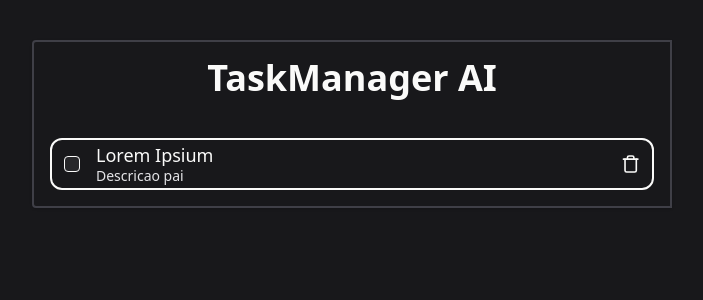
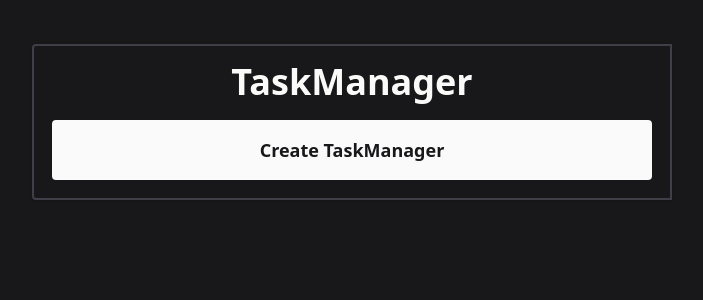
Before and after one commit to bielb1b2/task-manager-fiap, a React app in the folder frontend/: page / in a window 1280 px wide. Shown: the top 300 px of the page, without its empty margins (288-991 px from the left). Built offline with nearby package versions, Linux system fonts and the light colour scheme; the HTML template or start-up script is replaced by a standard one.

Commit message:
feat(user): create user button

```diff
--- a/frontend/package.json
+++ b/frontend/package.json
@@ -11,12 +11,16 @@
   },
   "dependencies": {
     "@radix-ui/react-checkbox": "^1.3.3",
+    "@radix-ui/react-dialog": "^1.1.15",
     "@tailwindcss/vite": "^4.1.17",
+    "ky": "^1.14.0",
     "lucide-react": "^0.554.0",
     "react": "^19.2.0",
     "react-dom": "^19.2.0",
     "tailwind-merge": "^3.4.0",
-    "tailwindcss": "^4.1.17"
+    "tailwindcss": "^4.1.17",
+    "uuidv7": "^1.0.2",
+    "zustand": "^5.0.8"
   },
   "devDependencies": {
     "@eslint/js": "^9.39.1",
--- a/frontend/src/App.tsx
+++ b/frontend/src/App.tsx
@@ -1,26 +1,30 @@
+import { uuidv7 } from "uuidv7"
+
 import { twMerge } from "tailwind-merge"
-import { CardBox } from "./components/card-box"
+import { CardList } from "./card-list"
+import { CreateUser } from "./create-user"
+import { useUser } from "./hooks/useUser"
+
 
 function App() {
+  const { userId, setUser } = useUser()
+
+  const createNewUser = () => {
+    setUser(uuidv7.toString())
+  }
 
   return (
-    <main className="flex flex-col h-screen w-screen items-center bg-zinc-900">
+    <main className="flex flex-col h-screen w-screen p-1 items-center bg-zinc-900">
       <section className={twMerge(
-        "flex flex-col w-[640px] items-center mt-10 p-4 rounded-l border-zinc-700 shadow",
-        "border-2"
+        "flex flex-col w-[640px] items-center mt-10 p-4 max-h-full overflow-y-auto",
+        "border-2 rounded-l border-zinc-700 shadow",
+        ""
       )}>
         <h1 className="text-4xl font-bold">
-          TaskManager AI
+          TaskManager
         </h1>
 
-        <div className="gap-2 mt-4 w-full">
-
-        <CardBox
-          cardTitle="Lorem Ipsium"
-          description="Descricao pai"
-        />
-
-        </div>
+        {userId ? <CardList /> : <CreateUser onClick={createNewUser} />}
       </section>
     </main>
   )
--- /dev/null
+++ b/frontend/src/card-list.tsx
@@ -0,0 +1,55 @@
+import { useEffect, useState, type ComponentProps } from "react";
+import { CardBox } from "./components/card-box";
+import { twMerge } from "tailwind-merge";
+import type { ITask } from "./input/ITask";
+
+
+interface CardListProps extends ComponentProps<"div"> {}
+
+
+const data: ITask[] = [
+    {
+        uuid: "695876859685765",
+        title: "Task 1",
+        description: "Description 1",
+        finished: false,
+        createdAt: new Date().toString()
+    },
+    {
+        uuid: "3423423423432",
+        title: "Task 2",
+        description: "Description 2",
+        finished: true,
+        createdAt: new Date().toString()
+    }
+]
+
+
+
+export function CardList({ className, ...props }: CardListProps) {
+
+    const [tasks, setTasks] = useState<ITask[]>([])
+
+
+    useEffect(() => {
+        setTasks(data)
+    }, [tasks, data])
+
+    return(
+        <div className={twMerge(
+            "flex flex-col gap-3 mt-4 w-full",
+            className
+        )}
+        {...props}
+        >
+
+            {tasks.map((task, index) =>
+                <CardBox
+                    key={index}
+                    task={task}
+                />
+            )}
+
+        </div>
+    )
+}
--- a/frontend/src/components/card-box.tsx
+++ b/frontend/src/components/card-box.tsx
@@ -2,17 +2,17 @@ import type { ComponentProps } from "react";
 import { twMerge } from "tailwind-merge";
 import { Chechbox } from "./chebox";
 import { Trash } from "lucide-react";
+import type { ITask } from "../input/ITask";
 
 interface CardBoxProps extends ComponentProps<"span"> {
-    cardTitle: String
-    description: String
+    task: ITask
 }
 
-export function CardBox({ className, cardTitle, description, ...props }: CardBoxProps) {
+export function CardBox({ task, className, ...props }: CardBoxProps) {
     return (
         <span
             className={twMerge(
-                "flex w-full justify-between items-center py-1 px-3 rounded-xl mt-6",
+                "group flex w-full justify-between items-center py-1 px-3 rounded-xl",
                 "border-2 border-solid",
                 className
             )}
@@ -21,12 +21,23 @@ export function CardBox({ className, cardTitle, description, ...props }: CardBox
             <div className="flex w-full items-center">
                 <Chechbox />
                 <div className="flex flex-col ml-4">
-                    <span className="text-lg leading-tight">{cardTitle}</span>
-                    <span className="text-sm leading-tight text-zinc-200">{description}</span>
+                    <span className={twMerge(
+                        "text-lg leading-tight",
+                        task.finished && "line-through text-zinc-500"
+                    )}>
+                        {task.title}
+                    </span>
+                    <span className={twMerge(
+                        "text-sm leading-tight text-zinc-300",
+                        task.finished && "line-through text-zinc-500"
+                    )}>
+                        {task.description}
+                    </span>
+                    <span className="text-sm mt-4 text-zinc-500 underline underline-offset-4">{task.createdAt}</span>
                 </div>
             </div>
 
-            <Trash size={20} />
+            <Trash size={20} className="opacity-0 group-hover:opacity-100 transition-opacity duration-200 cursor-pointer" />
         </span>
     )
 }
--- /dev/null
+++ b/frontend/src/create-user.tsx
@@ -0,0 +1,19 @@
+import type { ComponentProps } from "react";
+import { twMerge } from "tailwind-merge";
+
+interface CreateUserProps extends ComponentProps<"button"> { }
+
+export function CreateUser({ className, ...props}: CreateUserProps) {
+    return (
+        <button className={twMerge(
+            "w-full mt-4 py-4 px-1 border-2 bg-zinc-50 rounded-md",
+            "text-zinc-900 font-bold text-lg",
+            "hover:opacity-80 transition-opacity duration-200 cursor-pointer",
+            className
+        )}
+        {...props}
+        >
+            Create TaskManager
+        </button>
+    )
+}
--- /dev/null
+++ b/frontend/src/hooks/useUser.ts
@@ -0,0 +1,19 @@
+import { create } from "zustand";
+import { persist } from "zustand/middleware";
+
+interface User {
+    userId: string | null;
+    setUser: (userId: string) => void;
+}
+
+export const useUser = create<User>()(
+    persist(
+        (set) => ({
+            userId: null,
+            setUser: (id) => set({ userId: id })
+        }),
+        {
+            name: "taskManager@user", // chave no localStorage
+        }
+    )
+);
--- /dev/null
+++ b/frontend/src/input/ITask.ts
@@ -0,0 +1,7 @@
+export interface ITask {
+    uuid: String;
+    title: String;
+    description: String;
+    finished: boolean;
+    createdAt: String;
+}
--- /dev/null
+++ b/frontend/src/lib/api.ts
@@ -0,0 +1,7 @@
+import ky from "ky";
+
+
+
+export const api = ky.create({
+    prefixUrl: "http://localhost:8080"
+})
```
Also changed, not shown: 1 other file (tests, documents, lock files or other folders).
